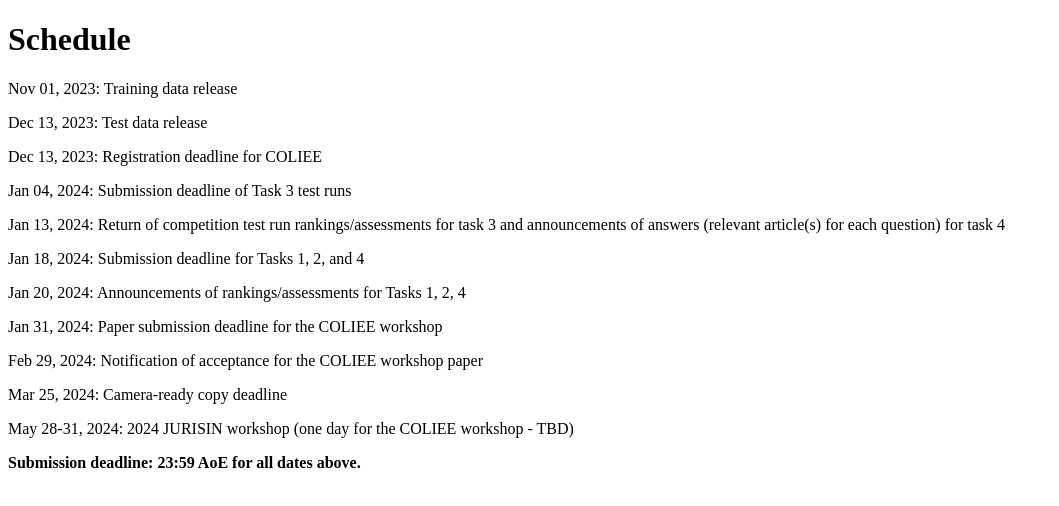
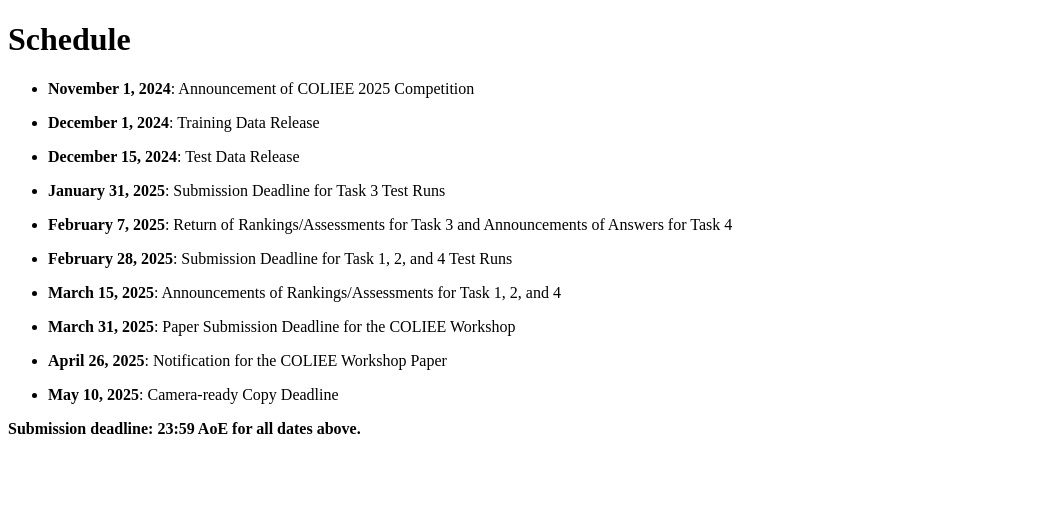
Before and after one commit to CalumKwan/coliee-site, a Next.js app: page /schedule in a window 1280 px wide. Shown: the top 506 px of the page, without its empty margins (0-1059 px from the left). Built offline with nearby package versions, Linux system fonts and the light colour scheme.

Commit message:
Update schedule.mdx for COLIEE 2025

```diff
--- a/pages/schedule.mdx
+++ b/pages/schedule.mdx
@@ -1,26 +1,23 @@
 # Schedule
 
-Nov 01, 2023: Training data release
+- **November 1, 2024**: Announcement of COLIEE 2025 Competition
 
-Dec 13, 2023: Test data release
+- **December 1, 2024**: Training Data Release
 
-Dec 13, 2023: Registration deadline for COLIEE
+- **December 15, 2024**: Test Data Release
 
-Jan 04, 2024: Submission deadline of Task 3 test runs
+- **January 31, 2025**: Submission Deadline for Task 3 Test Runs
 
-Jan 13, 2024: Return of competition test run rankings/assessments for task 3 and announcements of answers (relevant article(s) for each question) for task 4
+- **February 7, 2025**: Return of Rankings/Assessments for Task 3 and Announcements of Answers for Task 4
 
-Jan 18, 2024: Submission deadline for Tasks 1, 2, and 4
+- **February 28, 2025**: Submission Deadline for Task 1, 2, and 4 Test Runs
 
-Jan 20, 2024: Announcements of rankings/assessments for Tasks 1, 2, 4
+- **March 15, 2025**: Announcements of Rankings/Assessments for Task 1, 2, and 4
 
-Jan 31, 2024: Paper submission deadline for the COLIEE workshop
+- **March 31, 2025**: Paper Submission Deadline for the COLIEE Workshop
 
-Feb 29, 2024: Notification of acceptance for the COLIEE workshop paper
+- **April 26, 2025**: Notification for the COLIEE Workshop Paper
 
-Mar 25, 2024: Camera-ready copy deadline
-
-May 28-31, 2024: 2024 JURISIN workshop (one day for the COLIEE workshop - TBD)
-
+- **May 10, 2025**: Camera-ready Copy Deadline
 
 **Submission deadline: 23:59 AoE for all dates above.**
```
